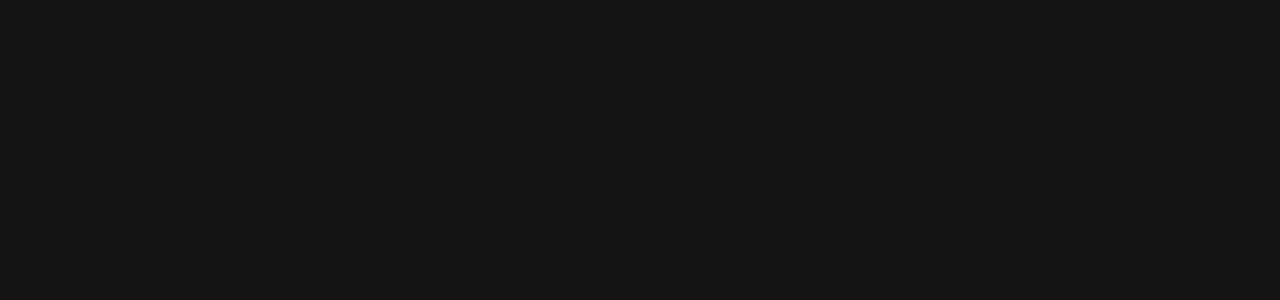
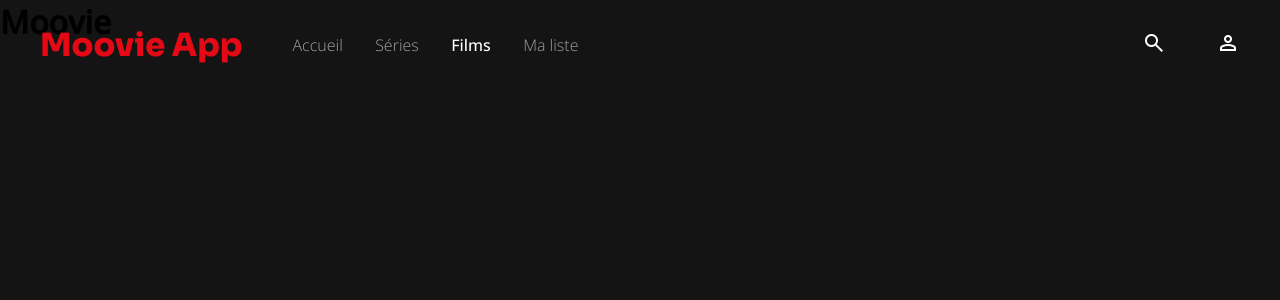
Before and after one commit to YounesDahmani/moovie, a React (Create React App) app: page /films in a window 1280 px wide. Before the commit this address had no page. Shown: the top 300 px of the page. Built offline with nearby package versions, Linux system fonts and the light colour scheme.

Commit message:
realization of the navbar

```diff
--- a/public/index.html
+++ b/public/index.html
@@ -5,7 +5,8 @@
   <meta charset="utf-8" />
 
   <meta name="viewport" content="width=device-width, initial-scale=1" />
-
+  <link rel="stylesheet"
+    href="https://fonts.googleapis.com/css2?family=Material+Symbols+Outlined:opsz,wght,FILL,GRAD@20..48,100..700,0..1,-50..200" />
   <meta name="description" content="Web site created using create-react-app" />
 
 
--- a/src/App.js
+++ b/src/App.js
@@ -7,11 +7,11 @@
     <div className="app">
       <BrowserRouter>
         <Routes>
-          <Route path="/" element={<Home />} />
-          <Route path="/browse" element={<Browse />} />
-          <Route path="/browse/series" element={<Series />} />
-          <Route path="/browse/films" element={<Moovie />} />
-          <Route path="/browse/my-list" element={<MyList />} />
+          <Route exact path="/" element={<Home />} />
+          <Route exact path="/browse" element={<Browse />} />
+          <Route exact path="/series" element={<Series />} />
+          <Route exact path="/films" element={<Moovie />} />
+          <Route exact path="/my-list" element={<MyList />} />
         </Routes>
       </BrowserRouter>
     </div>
--- a/src/components/Header.js
+++ /dev/null
@@ -1,11 +0,0 @@
-import React from "react";
-
-const Header = () => {
-  return (
-    <div>
-      <h1>Coucou</h1>
-    </div>
-  );
-};
-
-export default Header;
--- /dev/null
+++ b/src/components/Navbar.js
@@ -0,0 +1,55 @@
+import React from "react";
+import { NavLink } from "react-router-dom";
+
+const Navbar = () => {
+  return (
+    <div className="navbar">
+      <div className="left-part">
+        <div className="navbar-logo">
+          <NavLink to="/browse">
+            <p>Moovie App</p>
+          </NavLink>
+        </div>
+        <div className="header-menu">
+          <ul>
+            <NavLink
+              to="/browse"
+              className={({ isActive }) => (isActive ? "yeah" : "")}
+            >
+              <li>Accueil</li>
+            </NavLink>
+            <NavLink
+              to="/series"
+              className={({ isActive }) => (isActive ? "yeah" : "")}
+            >
+              <li>Séries</li>
+            </NavLink>
+            <NavLink
+              to="/films"
+              className={({ isActive }) => (isActive ? "yeah" : "")}
+            >
+              <li>Films</li>
+            </NavLink>
+            <NavLink
+              to="/my-list"
+              className={({ isActive }) => (isActive ? "yeah" : "")}
+            >
+              <li>Ma liste</li>
+            </NavLink>
+          </ul>
+        </div>
+      </div>
+
+      <div className="right-part">
+        <div className="search">
+          <span class="material-symbols-outlined">search</span>
+        </div>
+        <div className="user-icon">
+          <span class="material-symbols-outlined">person</span>
+        </div>
+      </div>
+    </div>
+  );
+};
+
+export default Navbar;
--- a/src/pages/Browse.js
+++ b/src/pages/Browse.js
@@ -1,10 +1,10 @@
 import React from "react";
-import Header from "../components/Header";
+import Navbar from "../components/Navbar";
 
 const Browse = () => {
   return (
-    <div>
-      <Header />
+    <div className="browse">
+      <Navbar />
       <p>Browse</p>
     </div>
   );
--- a/src/pages/Moovie.js
+++ b/src/pages/Moovie.js
@@ -1,8 +1,10 @@
 import React from "react";
+import Navbar from "../components/Navbar";
 
 const Moovie = () => {
   return (
     <div>
+      <Navbar />
       <h1>Moovie</h1>
     </div>
   );
--- a/src/pages/MyList.js
+++ b/src/pages/MyList.js
@@ -1,8 +1,10 @@
 import React from "react";
+import Navbar from "../components/Navbar";
 
 const MyList = () => {
   return (
     <div>
+      <Navbar />
       <h1>My List</h1>
     </div>
   );
--- a/src/pages/Series.js
+++ b/src/pages/Series.js
@@ -1,8 +1,10 @@
 import React from "react";
+import Navbar from "../components/Navbar";
 
 const Series = () => {
   return (
-    <div>
+    <div className="series">
+      <Navbar />
       <h1>Séries</h1>
     </div>
   );
--- a/src/styles/_settings.scss
+++ b/src/styles/_settings.scss
@@ -22,6 +22,7 @@
 $background-color: #141414;
 $color-1: white;
 $color-2: #e50815;
+$color-3: #9fa4a9;
 
 ///////////////// General Settings  ///////////////////////
 * {
--- /dev/null
+++ b/src/styles/components/_navbar.scss
@@ -0,0 +1,72 @@
+.navbar {
+  display: flex;
+  position: fixed;
+  flex-direction: row;
+  justify-content: space-between;
+  padding: 25px 40px;
+  min-width: 100%;
+  z-index: 9999999;
+  .left-part {
+    display: flex;
+    align-items: center;
+    flex-direction: row;
+    min-width: 70%;
+    .navbar-logo {
+      a,
+      a:visited {
+        cursor: pointer;
+        font-size: 2rem;
+        font-family: $logo;
+        color: $color-2;
+      }
+    }
+    .header-menu {
+      padding-left: 50px;
+      width: 40%;
+      ul {
+        display: flex;
+        justify-content: space-between;
+        align-items: center;
+        flex-direction: row;
+        a,
+        a:visited {
+          cursor: pointer;
+          font-size: 1rem;
+          font-family: $font-2;
+          color: $color-3;
+          transition: 0.4s ease-in-out;
+
+          &:hover {
+            color: rgb(154, 154, 154);
+          }
+        }
+      }
+    }
+  }
+
+  .right-part {
+    display: flex;
+    align-items: center;
+
+    .search {
+      span {
+        cursor: pointer;
+        color: white;
+      }
+    }
+
+    .user-icon {
+      padding-left: 50px;
+      span {
+        cursor: pointer;
+        color: white;
+      }
+    }
+  }
+}
+
+.yeah {
+  cursor: default !important;
+  font-family: $font-1 !important;
+  color: $color-1 !important;
+}
--- a/src/styles/index.scss
+++ b/src/styles/index.scss
@@ -1 +1,3 @@
 @import "./settings";
+@import "./components/navbar";
+@import "./pages/browse";
```
Also changed, not shown: src/styles/pages/_browse.scss (added).
